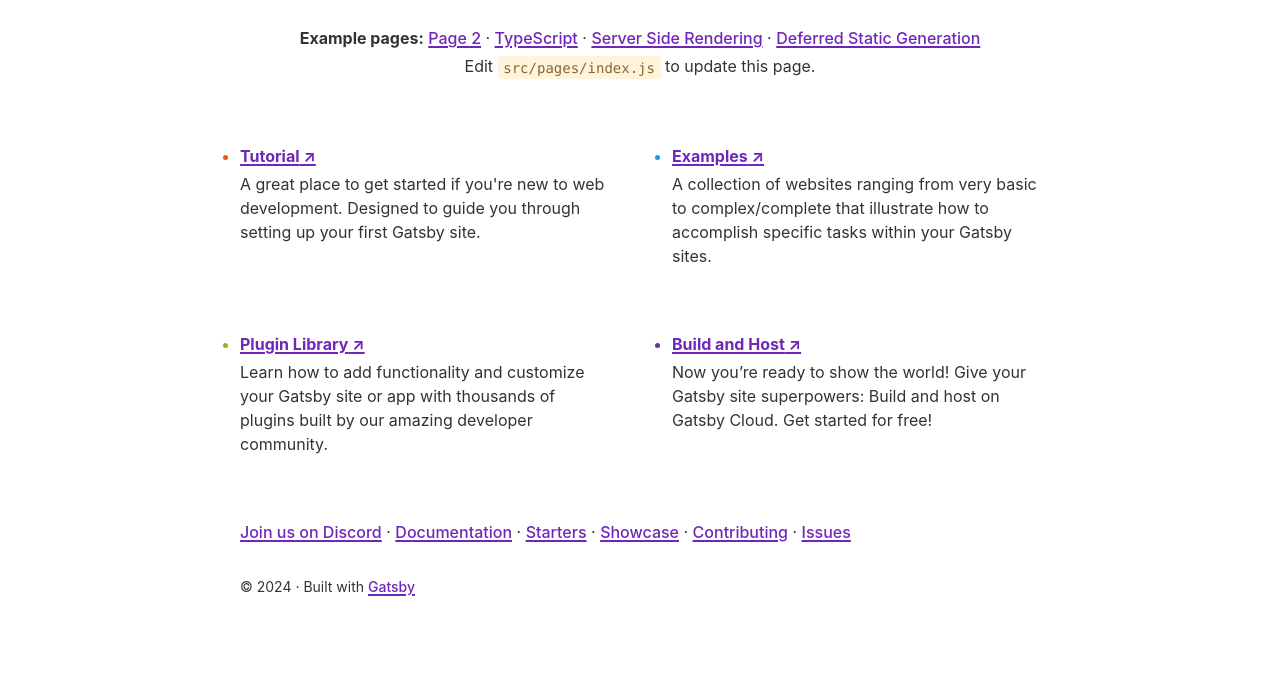
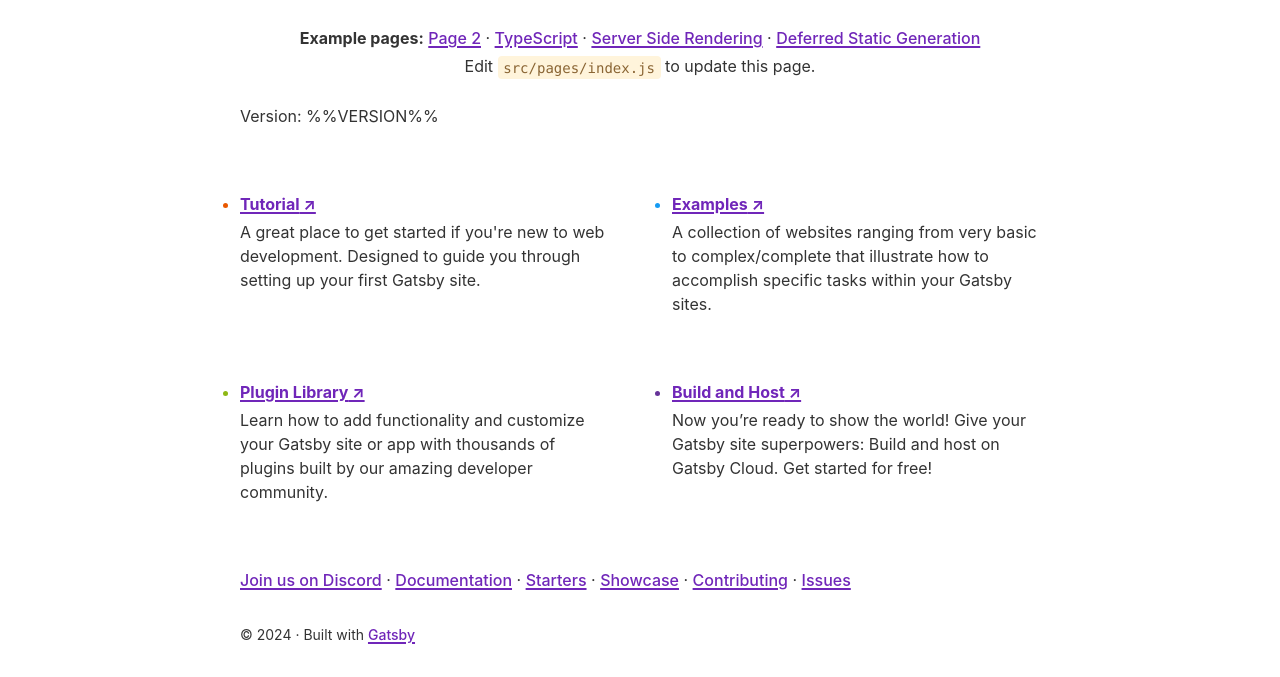
Before and after one commit to arob191/Gitlab-Website-Automation, a Gatsby site: page / in a window 1280 px wide. Shown: the part 230-907 px from the top of the page. Before the commit the page ends 859 px from the top, so only its background shows below. Built offline with nearby package versions, Linux system fonts and the light colour scheme; Gatsby itself is replaced by a stand-in of ours.

Commit message:
added version tracker

```diff
--- a/src/pages/index.js
+++ b/src/pages/index.js
@@ -96,6 +96,7 @@ const IndexPage = () => (
         Edit <code>src/pages/index.js</code> to update this page.
       </p>
     </div>
+    <div>Version: %%VERSION%%</div>
     <ul className={styles.list}>
       {links.map(link => (
         <li key={link.url} className={styles.listItem}>
```
Also changed, not shown: .gitlab-ci.yml.
